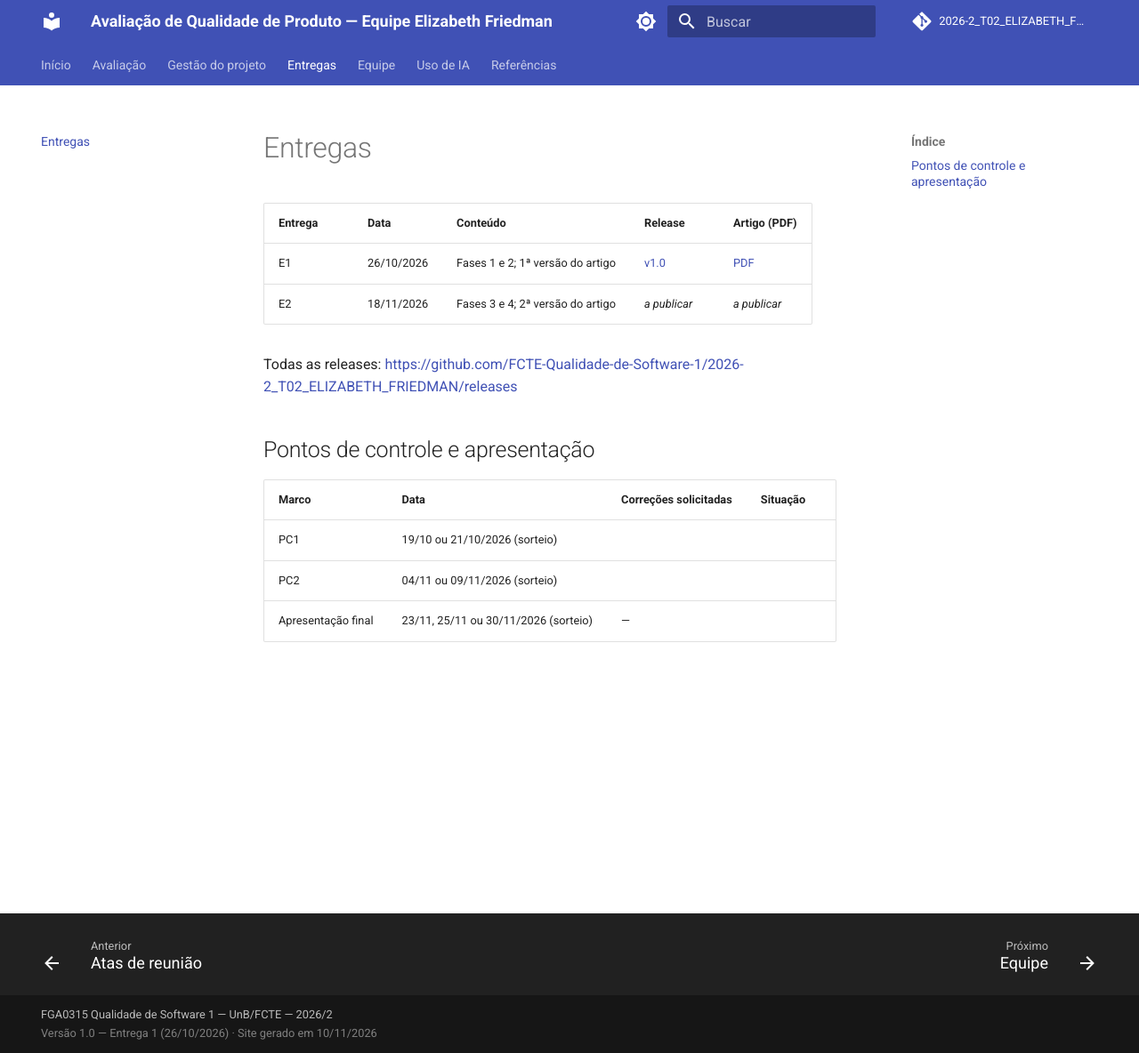
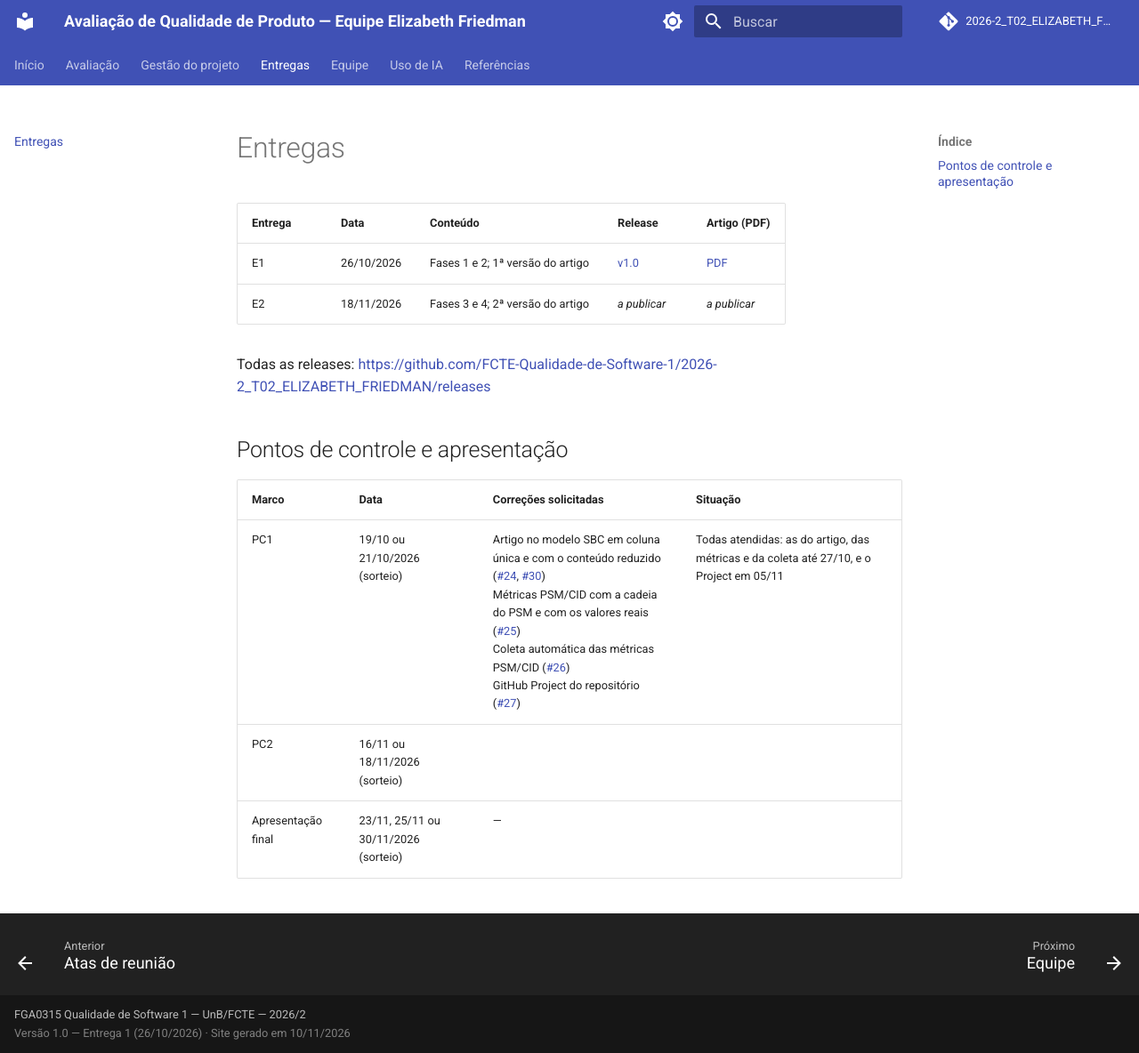
Before and after one commit to FCTE-Qualidade-de-Software-1/2026-2_T02_ELIZABETH_FRIEDMAN, an MkDocs documentation site: the page built from docs/entregas.md, in a window 1280 px wide and 1184 px high. Shown: the whole window at 89% size. Built offline with MkDocs 1.6.1 and Material for MkDocs 9.7.7, drawn with Linux system fonts in a browser that asks for light colours; comment, search, counter and statistics services are not loaded.

Commit message:
docs: aumenta a largura do conteúdo e registra as correções do PC1

```diff
--- a/docs/entregas.md
+++ b/docs/entregas.md
@@ -16,6 +16,6 @@ Todas as releases: <https://github.com/FCTE-Qualidade-de-Software-1/2026-2_T02_E
 
 | Marco | Data | Correções solicitadas | Situação |
 |-------|------|-----------------------|----------|
-| PC1 | 19/10 ou 21/10/2026 (sorteio) | | |
-| PC2 | 04/11 ou 09/11/2026 (sorteio) | | |
+| PC1 | 19/10 ou 21/10/2026 (sorteio) | Artigo no modelo SBC em coluna única e com o conteúdo reduzido ([#24](https://github.com/FCTE-Qualidade-de-Software-1/2026-2_T02_ELIZABETH_FRIEDMAN/issues/24), [#30](https://github.com/FCTE-Qualidade-de-Software-1/2026-2_T02_ELIZABETH_FRIEDMAN/issues/30))<br>Métricas PSM/CID com a cadeia do PSM e com os valores reais ([#25](https://github.com/FCTE-Qualidade-de-Software-1/2026-2_T02_ELIZABETH_FRIEDMAN/issues/25))<br>Coleta automática das métricas PSM/CID ([#26](https://github.com/FCTE-Qualidade-de-Software-1/2026-2_T02_ELIZABETH_FRIEDMAN/issues/26))<br>GitHub Project do repositório ([#27](https://github.com/FCTE-Qualidade-de-Software-1/2026-2_T02_ELIZABETH_FRIEDMAN/issues/27)) | Todas atendidas: as do artigo, das métricas e da coleta até 27/10, e o Project em 05/11 |
+| PC2 | 16/11 ou 18/11/2026 (sorteio) | | |
 | Apresentação final | 23/11, 25/11 ou 30/11/2026 (sorteio) | — | |
--- /dev/null
+++ b/docs/stylesheets/layout.css
@@ -0,0 +1,4 @@
+/* Largura do site: o Material limita a 61rem, o que deixa faixas vazias em telas grandes. */
+.md-grid {
+  max-width: 75rem;
+}
--- a/mkdocs.yml
+++ b/mkdocs.yml
@@ -73,6 +73,7 @@ markdown_extensions:
 
 extra_css:
   - stylesheets/graficos.css
+  - stylesheets/layout.css
 
 extra_javascript:
   - javascripts/mathjax.js
```
